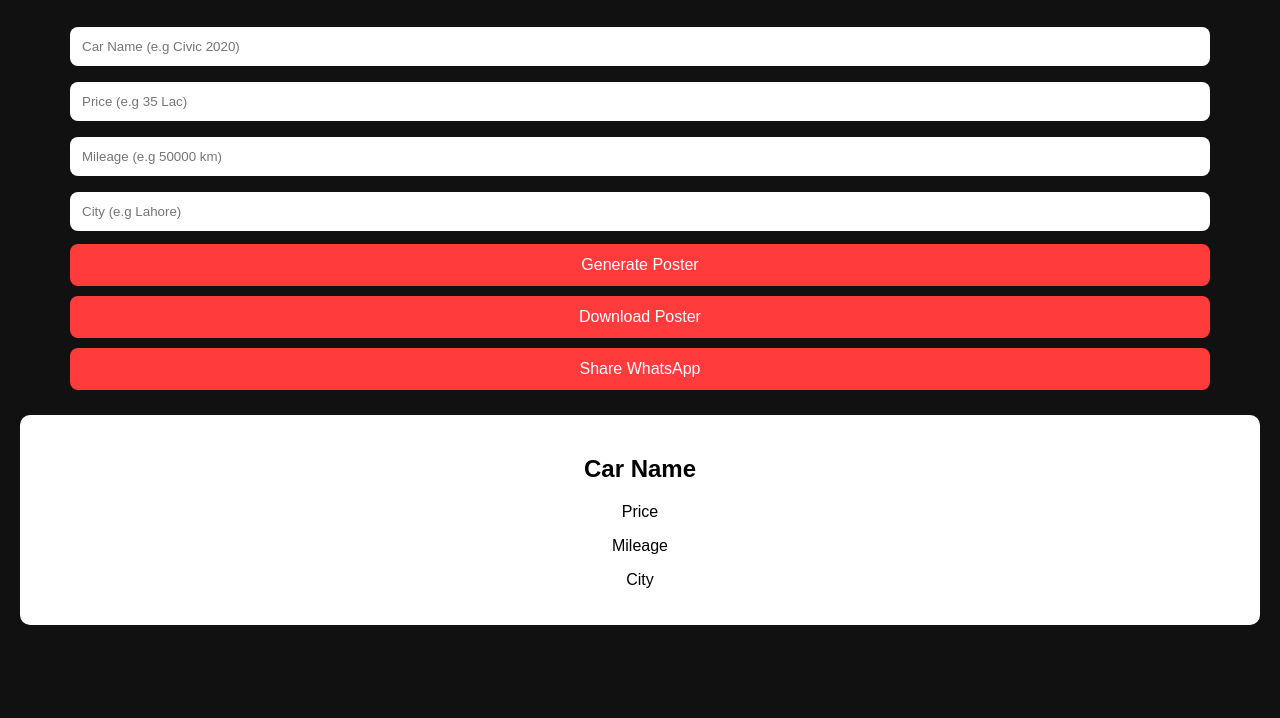
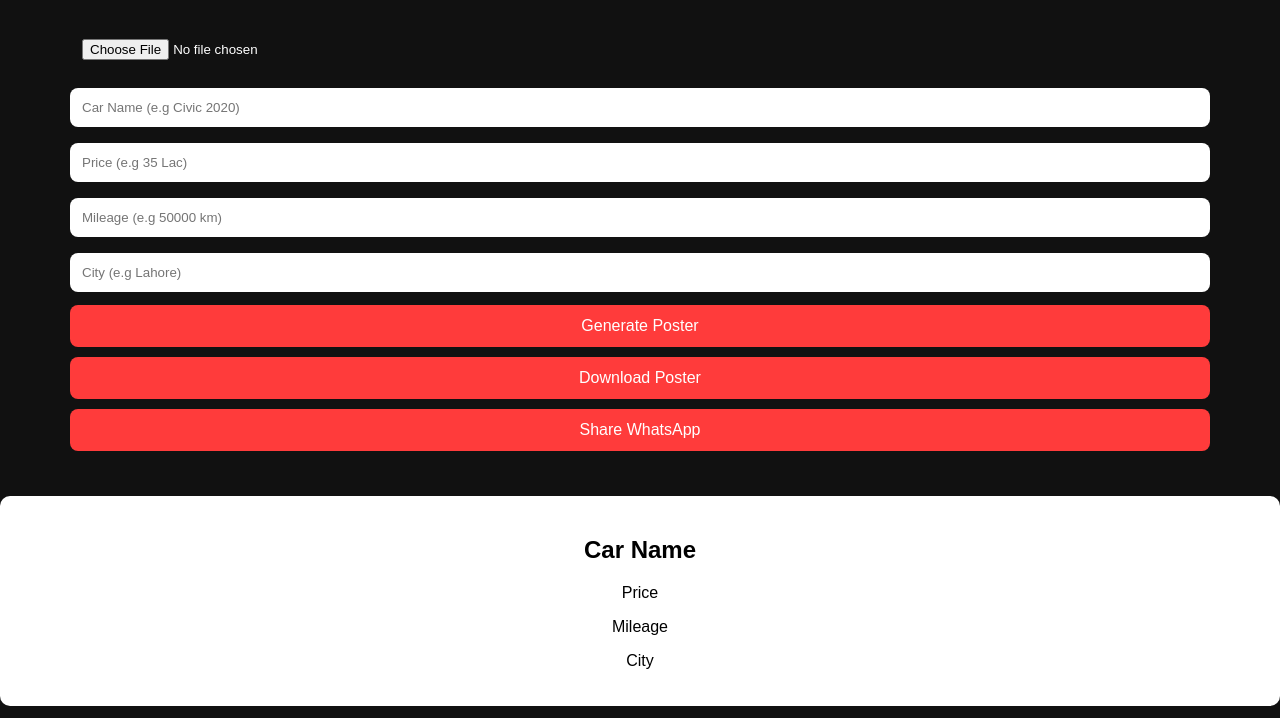
Before and after one commit to rsmotorspk-gif/car-poster-saas, a plain HTML site: page index.html in a window 1280 px wide. Shown: the part 82-800 px from the top of the page. Drawn offline with Linux system fonts and the light colour scheme.

Commit message:
Update index.html

```diff
--- a/index.html
+++ b/index.html
@@ -12,7 +12,7 @@
 
     <h1>🚗 Car Poster Maker</h1>
 
-    <div class="form">
+    <input type="file" id="carImage" accept="image/*">
 
       <input id="name" placeholder="Car Name (e.g Civic 2020)">
       <input id="price" placeholder="Price (e.g 35 Lac)">
```
